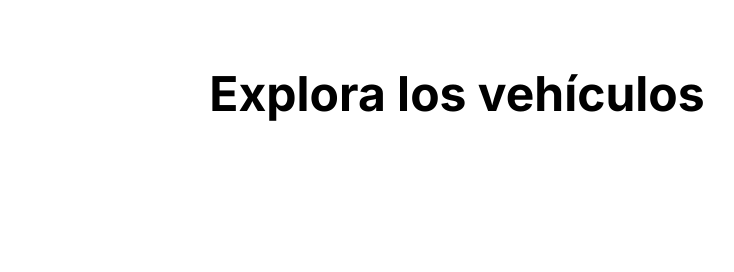
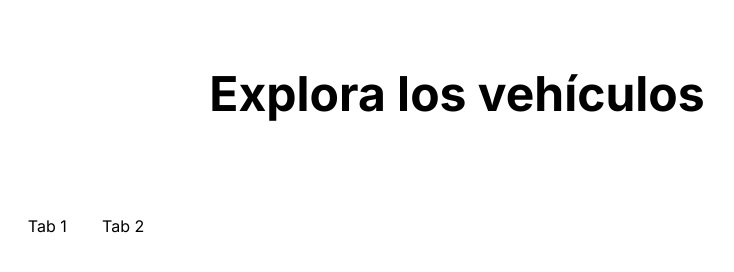
Before and after one commit to Emanuel503/clon-toyota, a Next.js app: page / in a window 1280 px wide. Shown: the part 810-1082 px from the top of the page, without its empty margins (183-917 px from the left). Before the commit the page ends 933 px from the top, so only its background shows below. Built offline with nearby package versions, Linux system fonts and the light colour scheme.

Commit message:
Add tabs to explorer

```diff
--- a/src/app/components/SectionExplore.jsx
+++ b/src/app/components/SectionExplore.jsx
@@ -1,9 +1,43 @@
-import React from 'react'
+'use client'
+
+import React, { useState } from 'react'
 
 export default function SectionExplore() {
+
+  const [activeTab, setActiveTab] = useState(1);
+
+  const handleTabClick = (tabNumber) => {
+    setActiveTab(tabNumber);
+  };
+
   return (
-    <section>
-        <h2 className='text-center font-bold text-5xl'>Explora los vehículos</h2>
+    <section className='h-screen'>
+        <h2 className='text-center font-bold text-5xl mb-20'>Explora los vehículos</h2>
+
+        <div className='flex flex-col items-center justify-center'>
+
+          <div className="grid grid-cols-12">
+              <div className="cursor-pointer p-4" onClick={() => handleTabClick(1)}>
+                Tab 1
+              </div>
+              <div className="cursor-pointer p-4" onClick={() => handleTabClick(2)}>
+                Tab 2
+            </div>
+          </div>
+
+          <div>
+              {activeTab === 1 &&
+                <div>
+
+                </div>
+              }
+              {activeTab === 2 &&
+                <div>
+
+                </div>
+              }
+          </div>
+        </div>
     </section>
   )
 }
```
